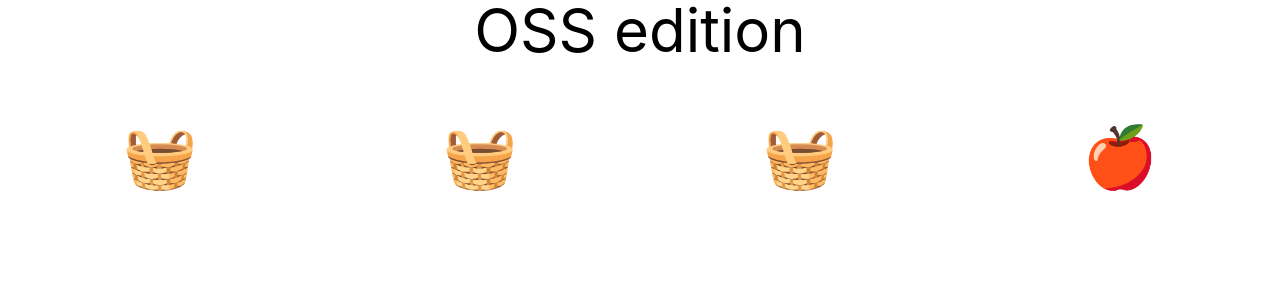
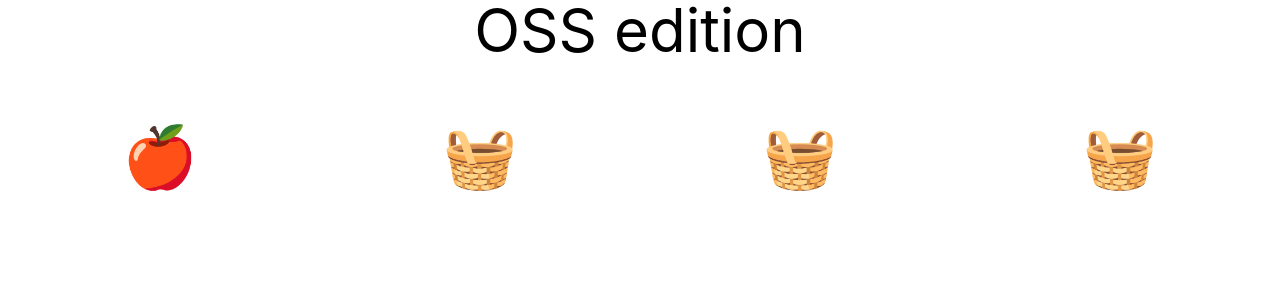
Before and after one commit to sample-organisation/h-oss, a React (Create React App) app: page / in a window 1280 px wide. Shown: the top 300 px of the page. Built offline with nearby package versions, Linux system fonts and the light colour scheme.

Commit message:
Update Items.js

```diff
--- a/src/shared/Items.js
+++ b/src/shared/Items.js
@@ -4,6 +4,9 @@ import Apple from './Apple';
 function Items() {
   return (
     <div className="flex content-center flex-wrap h-48">
+      <div className="w-1/4 p-2">
+        <Apple />
+      </div>
       <div className="w-1/4 p-2">
         <Basket />
       </div>
@@ -13,9 +16,6 @@ function Items() {
       <div className="w-1/4 p-2">
         <Basket />
       </div>
-      <div className="w-1/4 p-2">
-        <Apple />
-      </div>
     </div>
   )
 }
```
